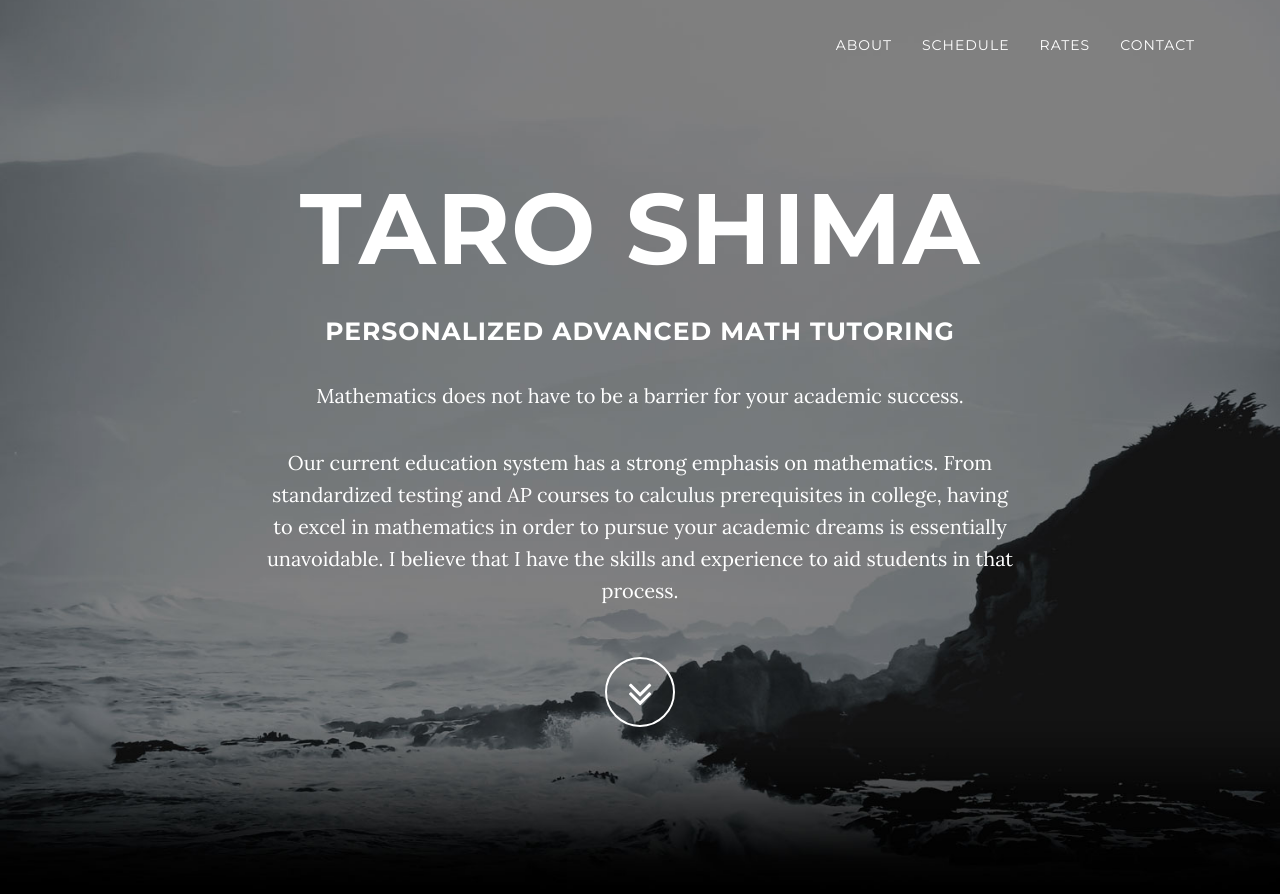
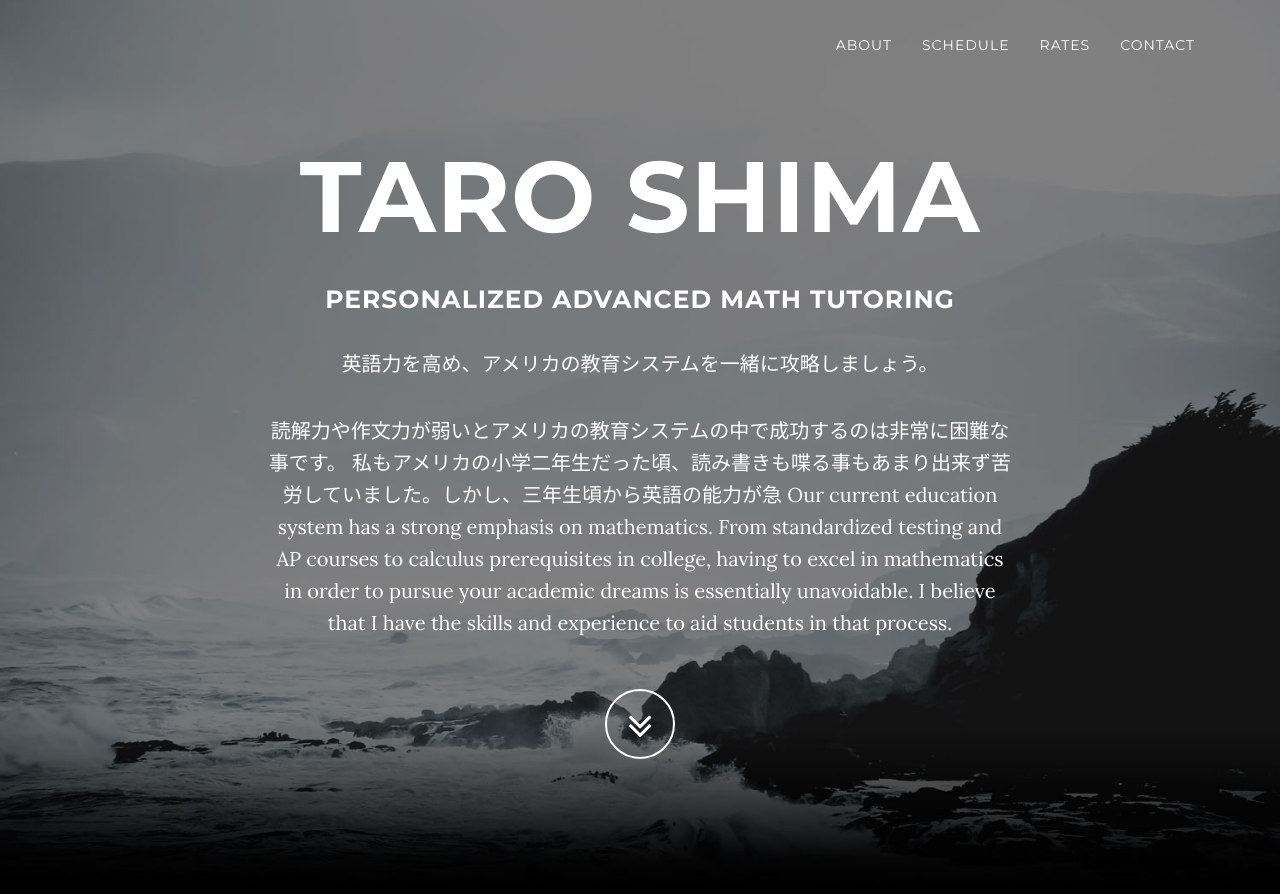
Before and after one commit to taro-shima-jpn/taro-shima-jpn.github.io, a Jekyll site: the page built from index.html, in a window 1280 px wide and 900 px high. Shown: the top 894 px of the window. Built offline with Jekyll 4.4.1, drawn with Linux system fonts in a browser that asks for light colours.

Commit message:
Update header.html

```diff
--- a/_includes/header.html
+++ b/_includes/header.html
@@ -7,9 +7,12 @@
                         <h1 class="brand-heading">{{ site.title }}</h1>
                         <h2 class="intro-text">{{ site.description }}</h2>
                           <p>
-                            Mathematics does not have to be a barrier for your academic success.
+                            英語力を高め、アメリカの教育システムを一緒に攻略しましょう。
                           </p>
                           <p>
+                            読解力や作文力が弱いとアメリカの教育システムの中で成功するのは非常に困難な事です。
+                            私もアメリカの小学二年生だった頃、読み書きも喋る事もあまり出来ず苦労していました。しかし、三年生頃から英語の能力が急
+
                             Our current education system has a strong emphasis on mathematics.
                             From standardized testing and AP courses to calculus prerequisites in college, having to excel in mathematics in order to pursue your academic dreams is essentially unavoidable.
                             I believe that I have the skills and experience to aid students in that process.
```
